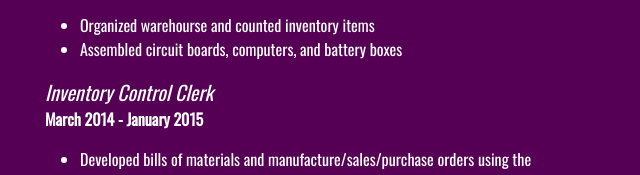
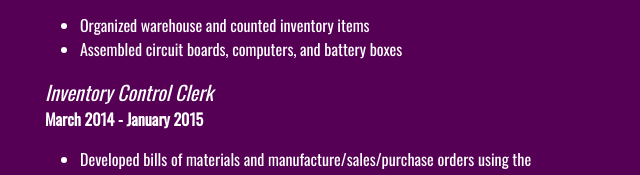
Before and after one commit to chartung17/chartung17.github.io, a plain HTML site: page index.html in a window 1280 px wide. Shown: the part 2971-3146 px from the top of the page, 340-980 px from the left. Drawn offline with nearby package versions, Linux system fonts and the light colour scheme.

Commit message:
fixed typo

```diff
--- a/index.html
+++ b/index.html
@@ -231,7 +231,7 @@
       <h5>Technical Specialist</h5>
       <h6>June 2010 - January 2016</h6>
       <ul>
-        <li>Organized warehourse and counted inventory items</li>
+        <li>Organized warehouse and counted inventory items</li>
         <li>Assembled circuit boards, computers, and battery boxes</li>
       </ul>
       <h5>Inventory Control Clerk</h5>
```
